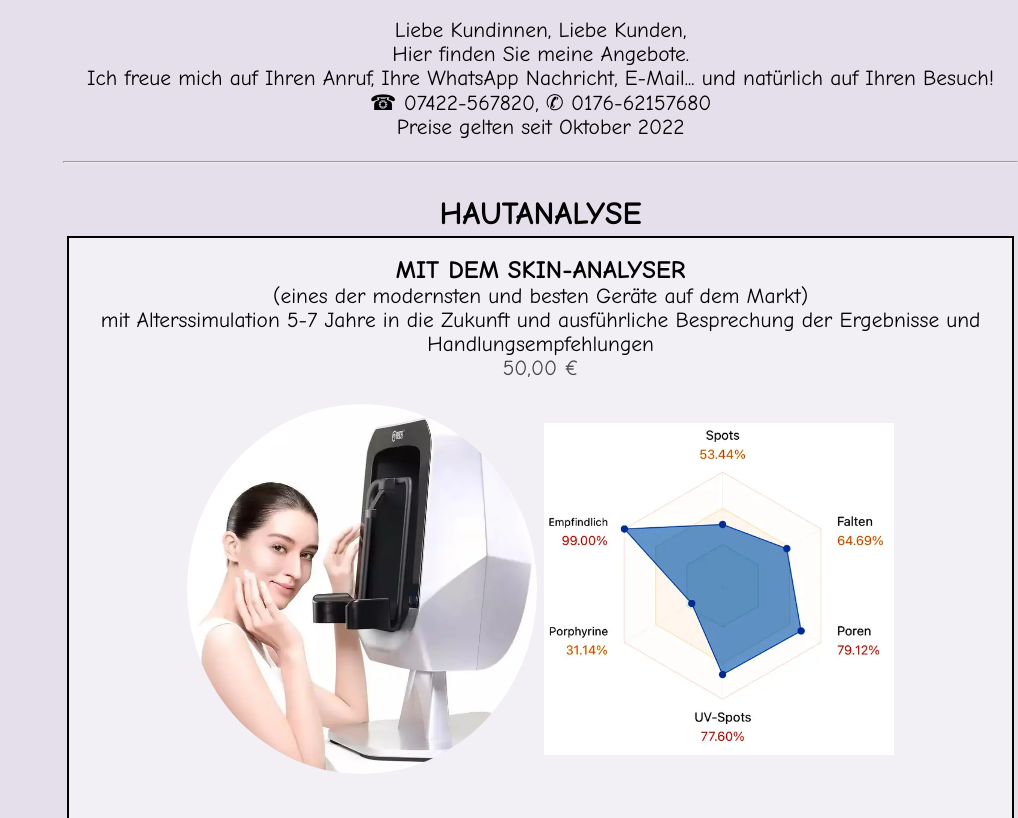
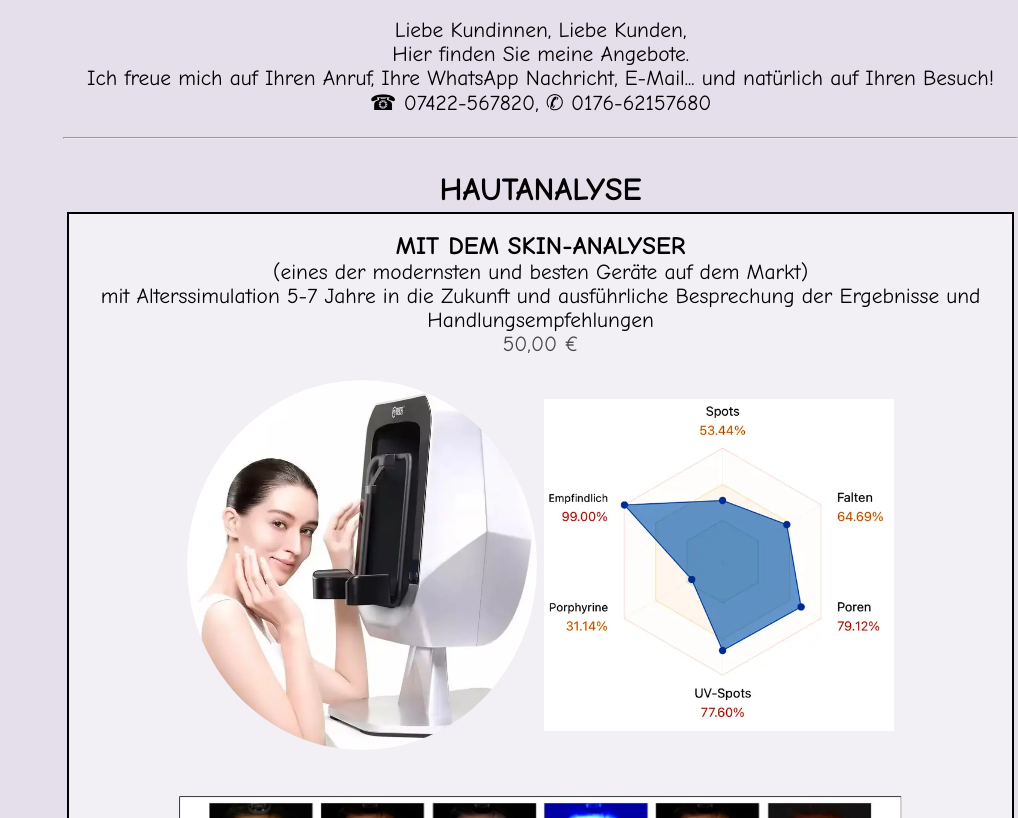
Before and after one commit to Reaver86/teslime.de, an Astro site: page / in a window 1280 px wide. Shown: the part 1786-2604 px from the top of the page, without its empty margins (262-1280 px from the left). Built offline with nearby package versions, Linux system fonts and the light colour scheme; Astro itself is replaced by a stand-in of ours; no server answers.

Commit message:
remove obsolete line

```diff
--- a/src/pages/index.astro
+++ b/src/pages/index.astro
@@ -200,7 +200,6 @@ const googleMapsKey = import.meta.env.PUBLIC_GOOGLE_MAPS_API_KEY;
 				Hier finden Sie meine Angebote.<br>
 				Ich freue mich auf Ihren Anruf, Ihre WhatsApp Nachricht, E-Mail... und natürlich auf Ihren Besuch!<br>
 				&phone; 07422-567820, ✆ 0176-62157680<br>
-				Preise gelten seit Oktober 2022<br>
 			</p>
 
 			<hr>
```
